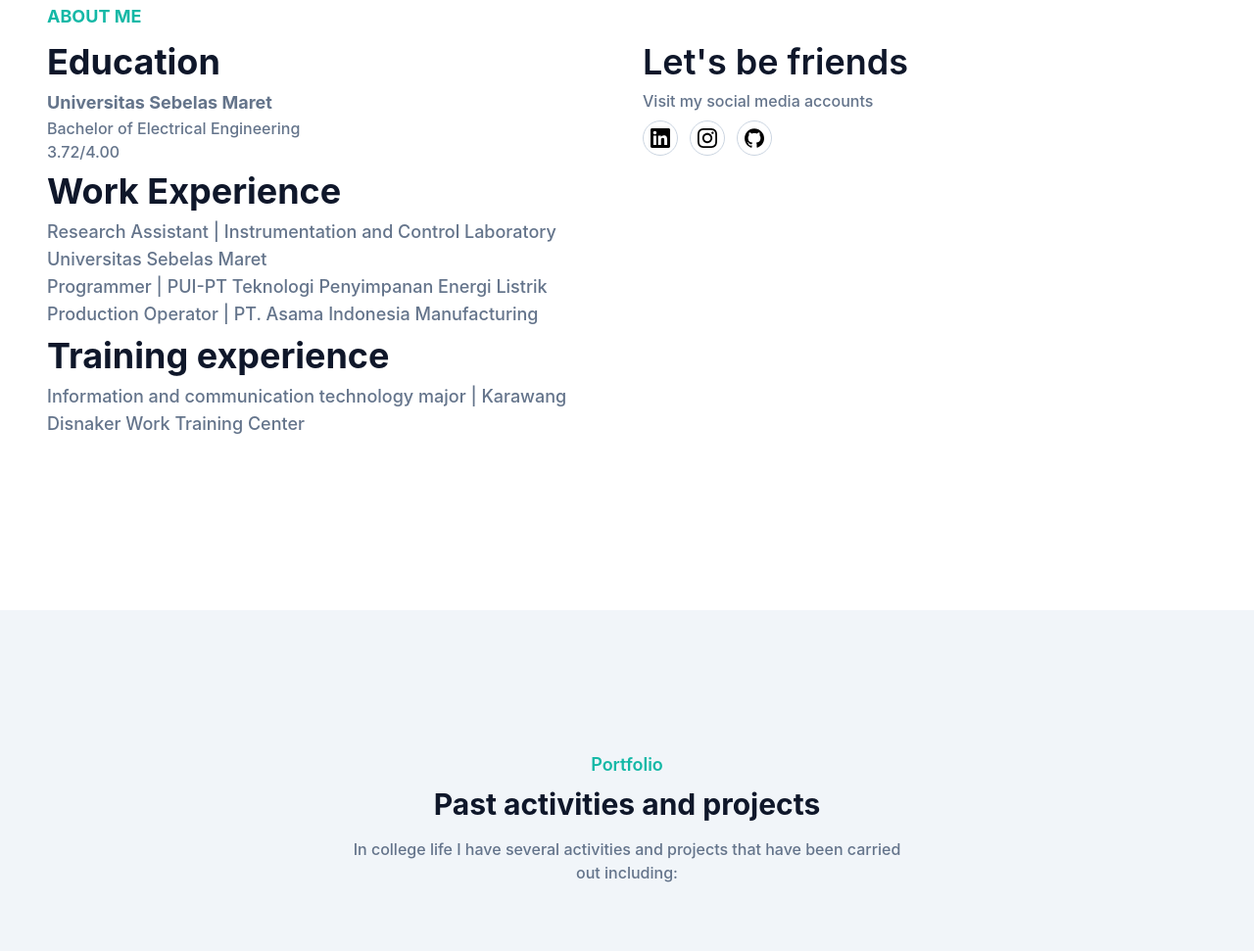
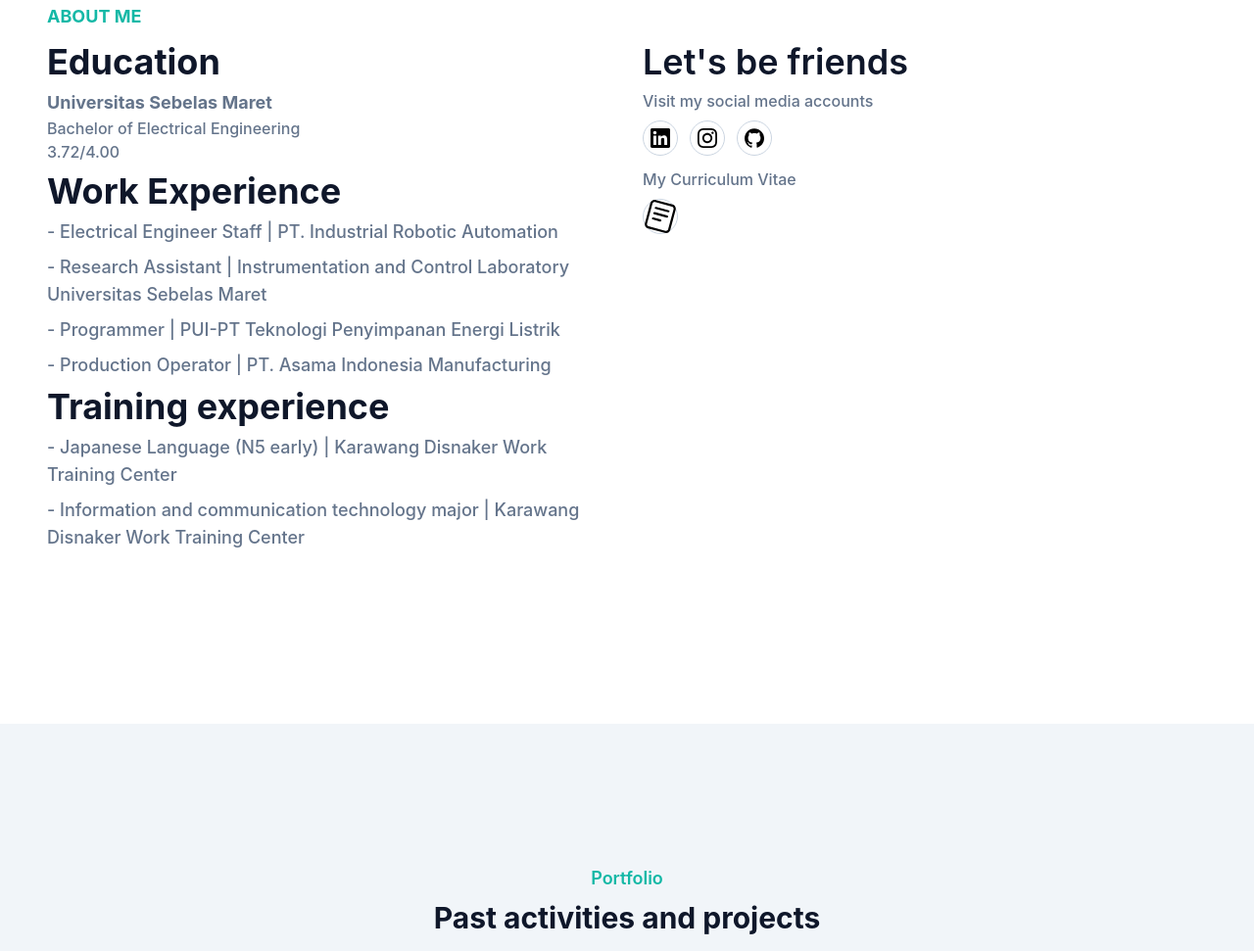
Before and after one commit to WAW-Elektronik/Portfolio-Wahono-Aji-Warjono, a plain HTML site: page index.html in a window 1280 px wide. Shown: the part 922-1893 px from the top of the page at 98% size. Drawn offline with Linux system fonts and the light colour scheme.

Commit message:
Update index.html

```diff
--- a/index.html
+++ b/index.html
@@ -86,11 +86,13 @@
                 <p class="font-medium text-base text-secondary mb-1 mx-w-xl lg:text-1xl">Bachelor of Electrical Engineering</p>
                 <p class="font-medium text-base text-secondary mb-2 mx-w-xl lg:text-1xl">3.72/4.00</p>
                 <h2 class="font-bold text-dark text-3xl mb-2 max-w-md lg:text-4xl">Work Experience</h2>
-                <p class="font-medium text-base text-secondary mb-1 mx-w-xl lg:text-lg"> Research Assistant | Instrumentation and Control Laboratory Universitas Sebelas Maret</p>
-                <p class="font-medium text-base text-secondary mb-1 mx-w-xl lg:text-lg"> Programmer | PUI-PT Teknologi Penyimpanan Energi Listrik</p>
-                <p class="font-medium text-base text-secondary mb-2 mx-w-xl lg:text-lg"> Production Operator | PT. Asama Indonesia Manufacturing</p>
+                <p class="font-medium text-base text-secondary mb-2 mx-w-xl lg:text-lg"> - Electrical Engineer Staff | PT. Industrial Robotic Automation</p>
+                <p class="font-medium text-base text-secondary mb-2 mx-w-xl lg:text-lg"> - Research Assistant | Instrumentation and Control Laboratory Universitas Sebelas Maret</p>
+                <p class="font-medium text-base text-secondary mb-2 mx-w-xl lg:text-lg"> - Programmer | PUI-PT Teknologi Penyimpanan Energi Listrik</p>
+                <p class="font-medium text-base text-secondary mb-2 mx-w-xl lg:text-lg"> - Production Operator | PT. Asama Indonesia Manufacturing</p>
                 <h2 class="font-bold text-dark text-3xl mb-2 max-w-md lg:text-4xl">Training experience</h2>
-                <p class="font-medium text-base text-secondary mb-2 mx-w-xl lg:text-lg">Information and communication technology major | Karawang Disnaker Work Training Center</p>
+                <p class="font-medium text-base text-secondary mb-2 mx-w-xl lg:text-lg"> - Japanese Language (N5 early) | Karawang Disnaker Work Training Center</p>
+                <p class="font-medium text-base text-secondary mb-2 mx-w-xl lg:text-lg"> - Information and communication technology major | Karawang Disnaker Work Training Center</p>
             </div>
             <div class="w-full px-4 lg:w-1/2">
                 <h3 class="font-semibold text-dark text-2xl mb-2 lg:text-4xl lg:pt-10">Let's be friends</h3>
@@ -129,15 +131,15 @@
                         </svg>
                     </a>
                 </div>
-                <!-- <h3 class="font-semibold text-dark text-2xl mb-3 lg:text-4xl ">            </h3>
+                <h3 class="font-semibold text-dark text-2xl mb-3 lg:text-4xl ">            </h3>
                 <p class="font-medium text-base text-secondary mb-2 mx-w-xl lg:text-1xl">My Curriculum Vitae</p>
-                <a href="https://drive.google.com/file/d/1qtDCfX5h_2Xs8pfIQbhxrMkmgiOCmHsc/view?usp=sharing"target="_blank" class="w-9 h-9 mr-3 rounded-full flex justify-center items-center border border-slate-300 hover:border-primary hover:bg-primary hover:text-white">
+                <a href="https://drive.google.com/file/d/1uco6CjHHoRDEvF_IDLHsiFg6l2iOt8Kp/view?usp=drive_link"target="_blank" class="w-9 h-9 mr-3 rounded-full flex justify-center items-center border border-slate-300 hover:border-primary hover:bg-primary hover:text-white">
                     <svg role="img" viewBox="0 0 24 24" xmlns="http://www.w3.org/2000/svg">
                         <title>Read.cv</title>
                         <path d="M20.8315 3.36707L8.66861 0.10804C6.98928 -0.34192 5.26312 0.65467 4.81314 2.334L0.94304 16.7773C0.49306 18.4568 1.48966 20.1829 3.16899 20.6328L15.3319 23.892C17.0112 24.3419 18.7373 23.3453 19.1874 21.666L23.0574 7.22254C23.5073 5.54321 22.5108 3.81705 20.8315 3.36707ZM6.33349 2.74138C6.55849 1.90171 7.42156 1.40341 8.26123 1.62841L20.4241 4.88744C21.2637 5.11242 21.762 5.9755 21.537 6.81516L17.6669 21.2586C17.4421 22.0983 16.5789 22.5966 15.7393 22.3715L3.57639 19.1125C2.73671 18.8875 2.23842 18.0245 2.4634 17.1849L6.33349 2.74138ZM8.9669 5.07654C8.54705 4.96404 8.11552 5.2132 8.00302 5.63302C7.89054 6.05285 8.13968 6.4844 8.55952 6.59689L17.6817 9.04116C18.1015 9.15366 18.5331 8.90451 18.6455 8.48468C18.7581 8.06483 18.5089 7.6333 18.0891 7.52081L8.9669 5.07654ZM6.98458 9.43392C7.09708 9.01409 7.52862 8.76493 7.94844 8.87743L17.0706 11.3217C17.4904 11.4342 17.7395 11.8657 17.6271 12.2856C17.5146 12.7054 17.0831 12.9546 16.6632 12.8421L7.54107 10.3978C7.12124 10.2853 6.87208 9.85375 6.98458 9.43392ZM6.93 12.6783C6.51017 12.5658 6.07862 12.815 5.96614 13.2348C5.85364 13.6546 6.1028 14.0861 6.52263 14.1987L11.8439 15.6246C12.2637 15.737 12.6952 15.4879 12.8077 15.0679C12.9202 14.6481 12.6711 14.2167 12.2513 14.1041L6.93 12.6783Z"
                         />
                     </svg>
-                </a> -->
+                </a>
             </div>
         </div>
     </section>
```
